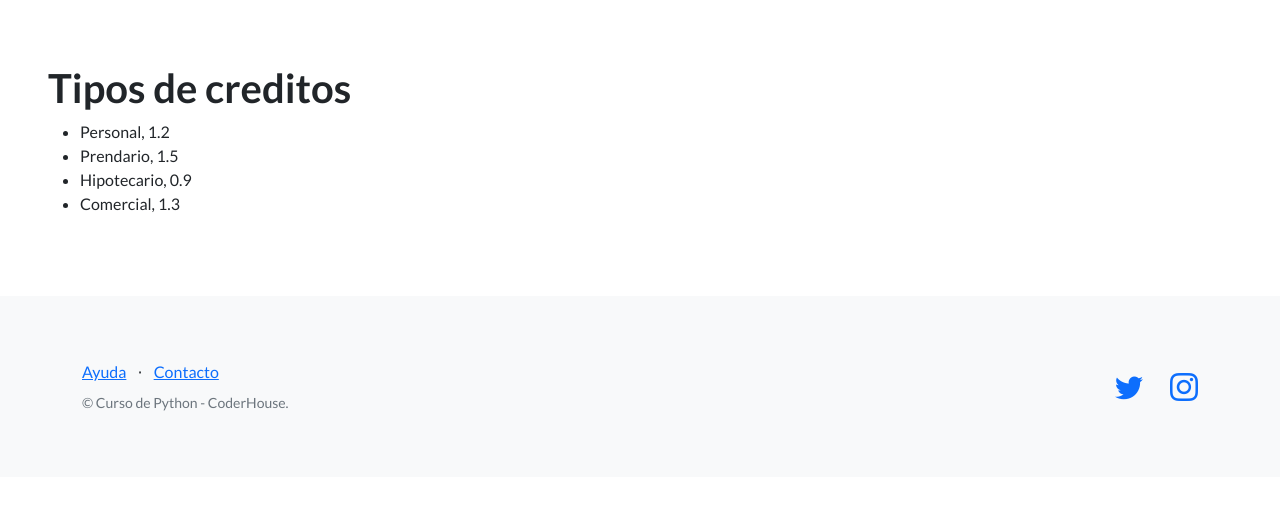
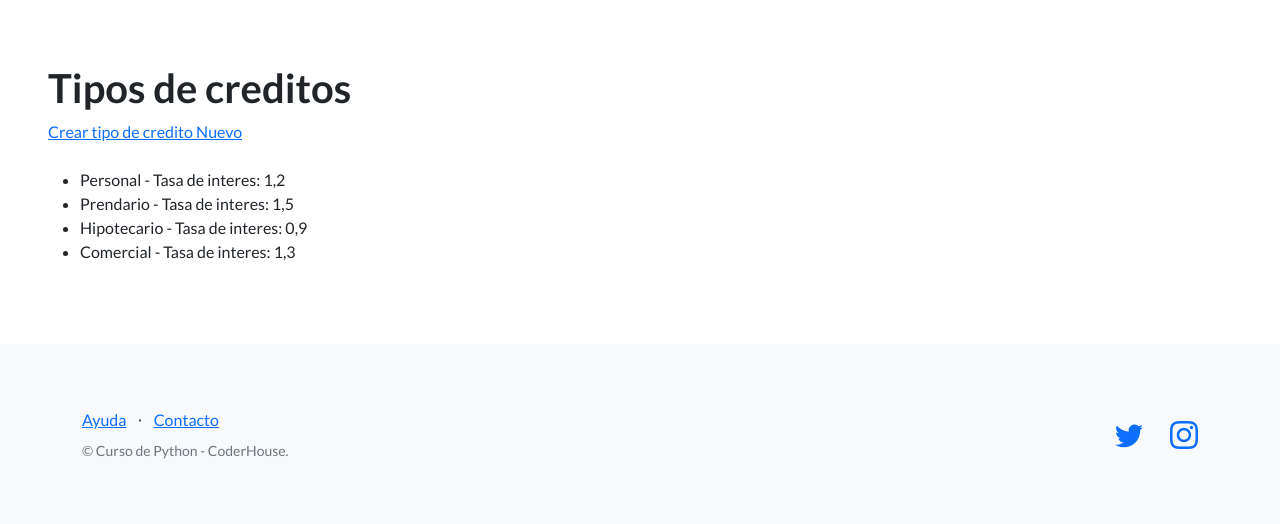
Before and after one commit to emiurru/Proyecto-final-Urrutia, a Django app: page /app-creditos/tipo-creditos/ in a window 1280 px wide. Shown: the part 156-680 px from the top of the page. Run offline with Django 4.2, Linux system fonts and the light colour scheme; data comes from the database, SQL or seed files in the repository; both versions use the stored data as it was after the commit; some libraries are stand-ins or nearby versions.

Commit message:
se agrego los modelos para crear todoo

```diff
--- a/app_creditos/models.py
+++ b/app_creditos/models.py
@@ -6,17 +6,22 @@ class Clientes(models.Model):
     dni = models.CharField(max_length=32)
     email = models.EmailField()
 
+    def __str__(self) -> str:
+        return f'{self.apellido}, {self.nombre}'
+
 class Tipo_Credito(models.Model):
     nombre_credito = models.CharField(max_length=64)
     interes = models.FloatField()
+
+    def __str__(self) -> str:
+        return f'{self.nombre_credito}. Tasa de interes = {self.interes*100}%'
 
 class Creditos(models.Model):
     monto = models.IntegerField()
     cuotas = models.IntegerField()
     cliente = models.ForeignKey(Clientes, on_delete=models.CASCADE)
     monto_cuota = models.IntegerField()
+    tipo_credito = models.ForeignKey(Tipo_Credito, on_delete=models.CASCADE)
 
-    def calcular_monto_cuota(self):
-        interes_mensual = self.tipo_credito.interes / 12
-        monto_cuota = (interes_mensual * self.cuotas + 1) * self.monto // self.cuotas
-        self.save()
+    def __str__(self) -> str:
+        return f'{self.id} - {self.cliente} - Monto: {self.monto} - Cuotas: {self.cuotas}'
--- a/app_creditos/templates/app_creditos/creditos.html
+++ b/app_creditos/templates/app_creditos/creditos.html
@@ -4,9 +4,11 @@
 <section>
   <div>
     <h1>Listado de créditos otorgados</h1>
+    <a href="{% url 'crear-credito' %}">Solicitar nuevo crédito</a>
+    <br><br>
     <ul>
     {% for credito in creditos %}
-      <li>{{ credito.cliente }}, {{ credito.monto }}, {{ credito.cuotas }}, {{ credito.monto_cuota }}</li>
+      <li>{{ credito.cliente }} - Monto: ${{ credito.monto }}, Cantidad cuotas: {{ credito.cuotas }}, Monto Cuota: ${{ credito.monto_cuota }}</li>
     {% endfor %}
     </ul>
   </div>
--- a/app_creditos/templates/app_creditos/lista_clientes.html
+++ b/app_creditos/templates/app_creditos/lista_clientes.html
@@ -4,6 +4,8 @@
 <section>
   <div>
     <h1>Listado de clientes</h1>
+    <a href="{% url 'crear-clientes' %}">Registrar nuevo cliente</a>
+    <br><br>
     <ul>
     {% for client in clientes %}
       <li>{{ client.apellido }}, {{ client.nombre }}</li>
--- a/app_creditos/templates/app_creditos/tipo_creditos.html
+++ b/app_creditos/templates/app_creditos/tipo_creditos.html
@@ -4,9 +4,11 @@
 <section>
   <div>
     <h1>Tipos de creditos</h1>
+    <a href="{% url 'crear-tipo-credito' %}">Crear tipo de credito Nuevo</a>
+    <br><br>
     <ul>
     {% for credito in tipo_creditos %}
-      <li>{{ credito.nombre_credito }}, {{ credito.interes }}</li>
+      <li>{{ credito.nombre_credito }} - Tasa de interes: {{ credito.interes }}</li>
     {% endfor %}
     </ul>
   </div>
--- a/app_creditos/urls.py
+++ b/app_creditos/urls.py
@@ -1,11 +1,14 @@
 from django.contrib import admin
 from django.urls import path
 
-from app_creditos.views import listar_clientes, listar_tipo_creditos, listar_creditos
+from app_creditos.views import listar_clientes, listar_tipo_creditos, listar_creditos, crear_clientes, crear_tipo_credito, crear_credito
 
 urlpatterns = [
     path("lista-clientes/", listar_clientes, name="lista-clientes"),
     path('tipo-creditos/', listar_tipo_creditos, name='lista-tipo-creditos'),
     path('creditos/', listar_creditos, name='lista-creditos'),
+    path('crear-clientes/', crear_clientes, name='crear-clientes'),
+    path('crear-tipo-credito/', crear_tipo_credito, name='crear-tipo-credito'),
+    path('crear-credito/', crear_credito, name='crear-credito'),
 
 ]
--- a/app_creditos/views.py
+++ b/app_creditos/views.py
@@ -1,5 +1,7 @@
-from django.shortcuts import render
+from django.shortcuts import render, redirect
+from django.urls import reverse
 from app_creditos.models import Clientes, Tipo_Credito, Creditos
+from app_creditos.forms import ClientesFormulario, Tipo_Credito_Formulario, CreditoFormulario
 
 def html(request):
     contexto = {}
@@ -35,7 +37,7 @@ def listar_tipo_creditos(request):
 
 def listar_creditos(request):
     contexto = {
-        'creditos': Tipo_Credito.objects.all(),
+        'creditos': Creditos.objects.all(),
     }
 
     http_response = render(
@@ -44,3 +46,78 @@ def listar_creditos(request):
         context=contexto,
     )
     return http_response
+
+def crear_clientes(request):
+    if request.method == "POST":
+        formulario = ClientesFormulario(request.POST)
+
+        if formulario.is_valid():
+            data = formulario.cleaned_data  # es un diccionario
+            apellido = data["apellido"]
+            nombre = data["nombre"]
+            dni = data['dni']
+            email = data['email']
+            cliente = Clientes(apellido=apellido, nombre=nombre, dni=dni, email=email)  # lo crean solo en RAM
+            cliente.save()
+            cliente_creado = True
+
+            contexto = {'creado_exitosamente': True}
+            return render(request, 'app_creditos/formulario_clientes.html', {'cliente_creado': cliente_creado})
+    else:
+        formulario = ClientesFormulario()
+    http_response = render(
+        request=request,
+        template_name='app_creditos/formulario_clientes.html',
+        context={'formulario': formulario}
+    )
+    return http_response
+
+def crear_tipo_credito(request):
+    if request.method == "POST":
+        formulario = Tipo_Credito_Formulario(request.POST)
+
+        if formulario.is_valid():
+            data = formulario.cleaned_data  # es un diccionario
+            nombre_credito = data["nombre_credito"]
+            interes = data["interes"]
+            tipo_credito = Tipo_Credito(nombre_credito=nombre_credito, interes=interes)
+            tipo_credito.save()
+            tipo_credito_creado = True
+
+            contexto = {'creado_exitosamente': True}
+            return render(request, 'app_creditos/formulario_tipo_credito.html', {'tipo_credito_creado': tipo_credito_creado})
+    else:
+        formulario = Tipo_Credito_Formulario()
+    http_response = render(
+        request=request,
+        template_name='app_creditos/formulario_tipo_credito.html',
+        context={'formulario': formulario}
+    )
+    return http_response
+
+def crear_credito(request):
+    if request.method == "POST":
+        formulario = CreditoFormulario(request.POST)
+
+        if formulario.is_valid():
+            data = formulario.cleaned_data  # es un diccionario
+            cliente = data['cliente']
+            tipo_credito = data['tipo_credito']
+            monto = data["monto"]
+            cuotas = data["cuotas"]
+            monto_cuota = data['monto_cuota']
+
+            credito = Creditos(cliente=cliente, tipo_credito=tipo_credito, monto=monto, cuotas=cuotas, monto_cuota=monto_cuota)
+            credito.save()
+            credito_creado = True
+
+            contexto = {'creado_exitosamente': True}
+            return render(request, 'app_creditos/formulario_credito.html', {'credito_creado': credito_creado})
+    else:
+        formulario = CreditoFormulario()
+    http_response = render(
+        request=request,
+        template_name='app_creditos/formulario_credito.html',
+        context={'formulario': formulario}
+    )
+    return http_response
--- a/sistema_longcred/settings.py
+++ b/sistema_longcred/settings.py
@@ -31,7 +31,7 @@ ALLOWED_HOSTS = []
 # Application definition
 
 INSTALLED_APPS = [
-    'app_creditos',
+    'app_creditos.apps.AppCreditosConfig',
     'django.contrib.admin',
     'django.contrib.auth',
     'django.contrib.contenttypes',
@@ -104,7 +104,7 @@ AUTH_PASSWORD_VALIDATORS = [
 # Internationalization
 # https://docs.djangoproject.com/en/4.2/topics/i18n/
 
-LANGUAGE_CODE = 'en-us'
+LANGUAGE_CODE = 'es-AR'
 
 TIME_ZONE = 'UTC'
 
```
Also changed, not shown: app_creditos/forms.py (added, +20 -0 lines), app_creditos/templates/app_creditos/formulario_clientes.html (added, +14 -0 lines), app_creditos/templates/app_creditos/formulario_credito.html (added, +14 -0 lines), app_creditos/templates/app_creditos/formulario_tipo_credito.html (added, +14 -0 lines), app_creditos/migrations/0003_creditos_tipo_credito.py (added), app_creditos/migrations/0004_rename_tipo_credito_creditos_tipo_credito.py (added), db.sqlite3, readme.md (added).
